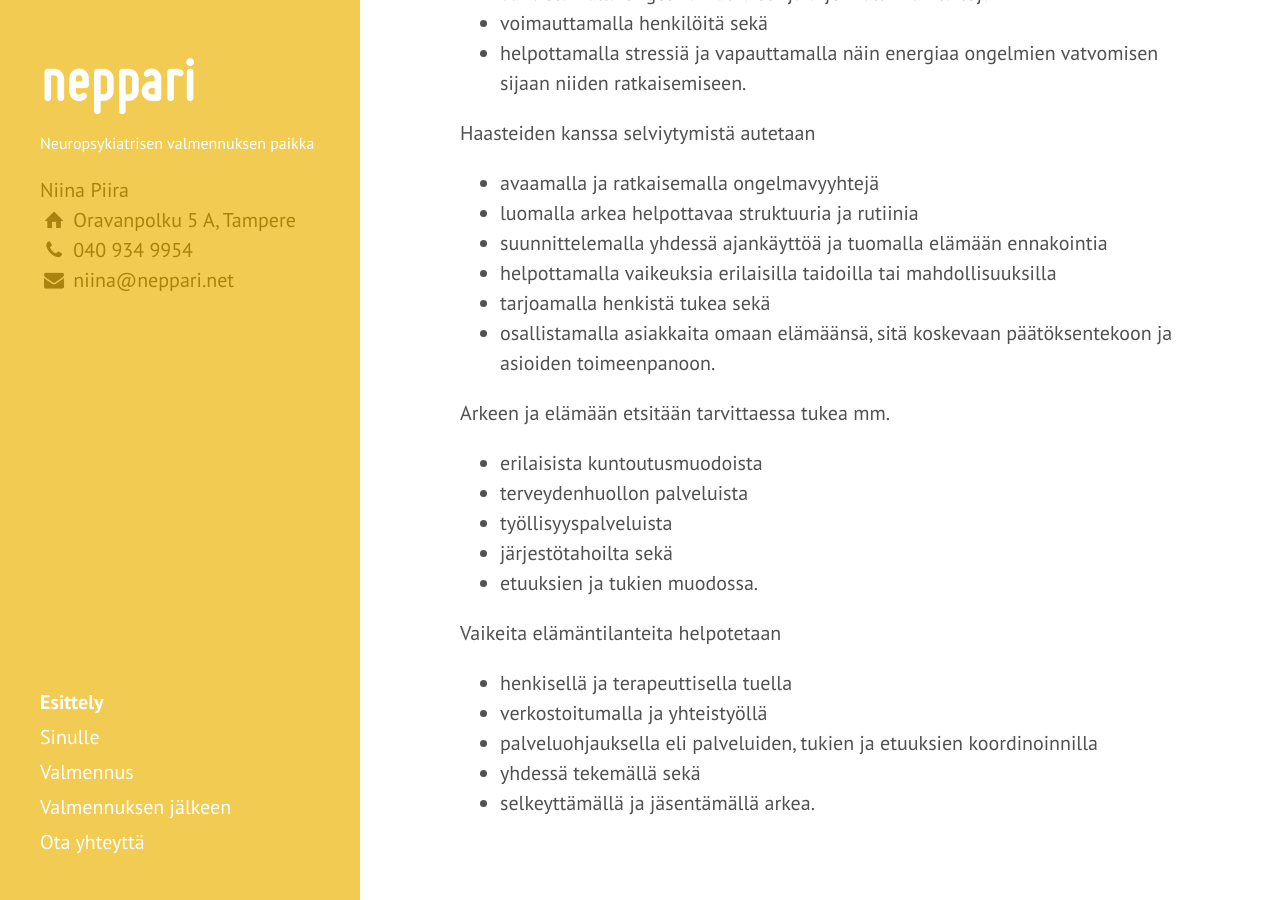
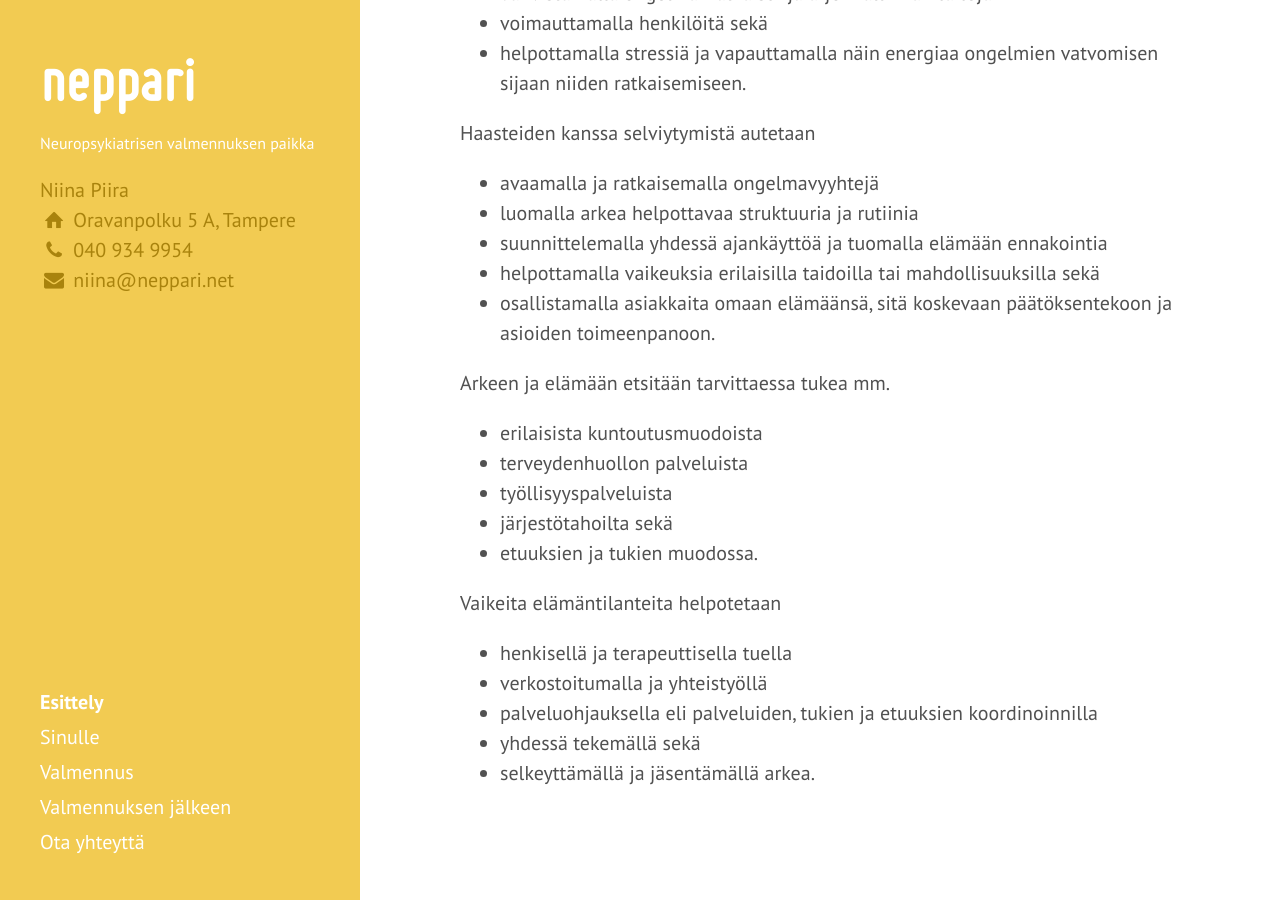
Before and after one commit to niinapiira/neppari.net, a Jekyll site: the page built from index.md, in a window 1280 px wide and 900 px high, scrolled down 940 px. Built offline with Jekyll 4.4.1, drawn with Linux system fonts in a browser that asks for light colours; Markdown is read by kramdown in place of the engine named in the settings.

Commit message:
Updated index.md

```diff
--- a/index.md
+++ b/index.md
@@ -31,8 +31,7 @@ Haasteiden kanssa selviytymistä autetaan
 * avaamalla ja ratkaisemalla ongelmavyyhtejä
 * luomalla arkea helpottavaa struktuuria ja rutiinia
 * suunnittelemalla yhdessä ajankäyttöä ja tuomalla elämään ennakointia
-* helpottamalla vaikeuksia erilaisilla taidoilla tai mahdollisuuksilla
-* tarjoamalla henkistä tukea sekä
+* helpottamalla vaikeuksia erilaisilla taidoilla tai mahdollisuuksilla sekä
 * osallistamalla asiakkaita omaan elämäänsä, sitä koskevaan päätöksentekoon ja asioiden toimeenpanoon.
 
 Arkeen ja elämään etsitään tarvittaessa tukea mm.
```
